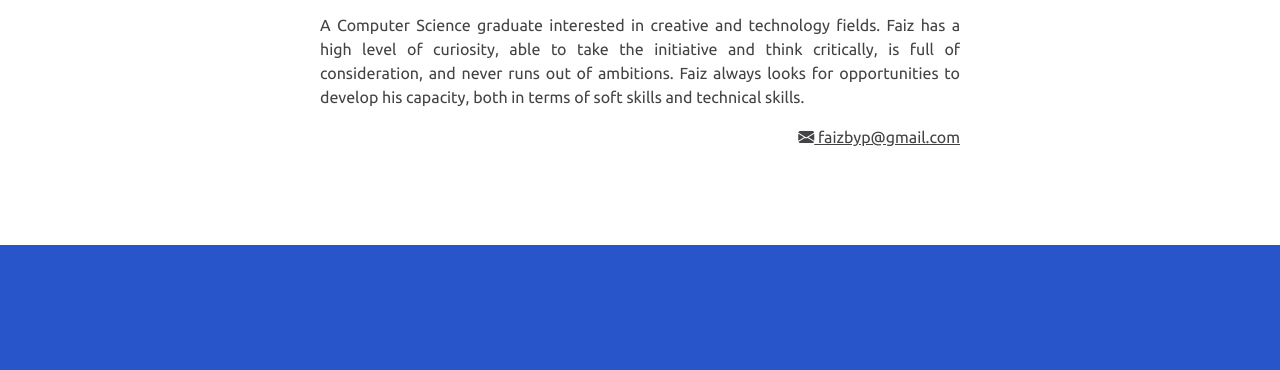
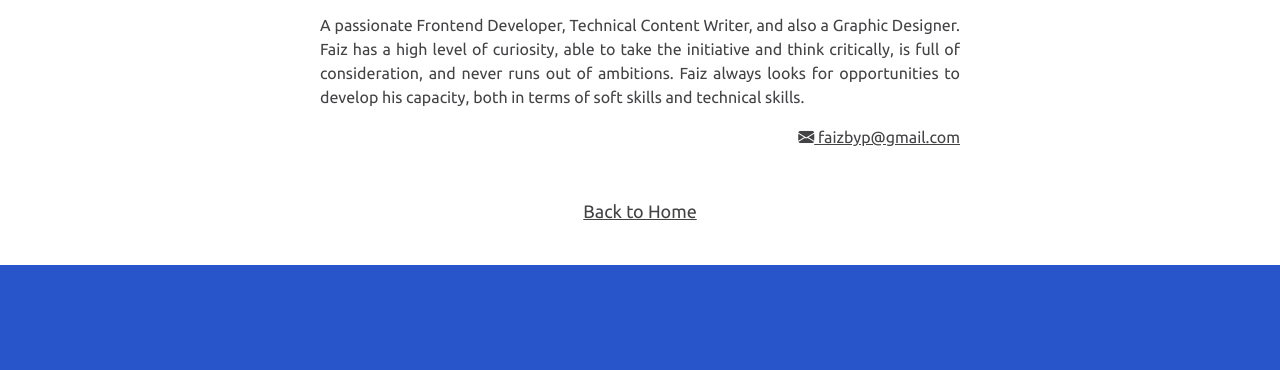
Before and after one commit to faizbyp/main-site, an Astro site: page /about in a window 1280 px wide. Shown: the part 387-757 px from the top of the page. Built offline with nearby package versions, Linux system fonts and the light colour scheme; Astro itself is replaced by a stand-in of ours.

Commit message:
fix about page

```diff
--- a/src/pages/about.astro
+++ b/src/pages/about.astro
@@ -5,16 +5,19 @@ import profile from "../img/profile.jpg"
 ---
 
 <Layout title="About Me">
-  <main class="mx-auto max-w-screen-sm mb-24">
+  <main class="mx-auto max-w-screen-sm mb-10">
     <h2 class="text-4xl text-primary text-center font-bold my-6">About Me</h2>
     <div class="my-4">
       <Image src={profile} alt="Faiz Byputra" width="180" height="180" class="mx-auto" />
       <!-- <img src="/src/img/profile.jpg" alt="Faiz Byputra" width="180" height="180" class="mx-auto"> -->
       <h3 class="text-center text-3xl font-bold mt-2">Faiz Byputra</h3>
     </div>
-    <p class="text-justify mb-4">A Computer Science graduate interested in creative and technology fields. Faiz has a high level of curiosity, able to take the initiative and think critically, is full of consideration, and never runs out of ambitions. Faiz always looks for opportunities to develop his capacity, both in terms of soft skills and technical skills.</p>
+    <p class="text-justify mb-4">A passionate Frontend Developer, Technical Content Writer, and also a Graphic Designer. Faiz has a high level of curiosity, able to take the initiative and think critically, is full of consideration, and never runs out of ambitions. Faiz always looks for opportunities to develop his capacity, both in terms of soft skills and technical skills.</p>
     <div class="flex justify-end">
       <a href="mailto:faizbyp@gmail.com" target="_blank" class="underline hover:text-primary transition"><i class="bi bi-envelope-fill"></i> faizbyp@gmail.com</a>
     </div>
+    <div class="flex justify-center mt-12">
+      <a href="/" class="underline text-lg hover:text-primary focus:text-primary hover:scale-105 focus:scale-105 transition">Back to Home</a>
+    </div>
   </main>
 </Layout>
```
